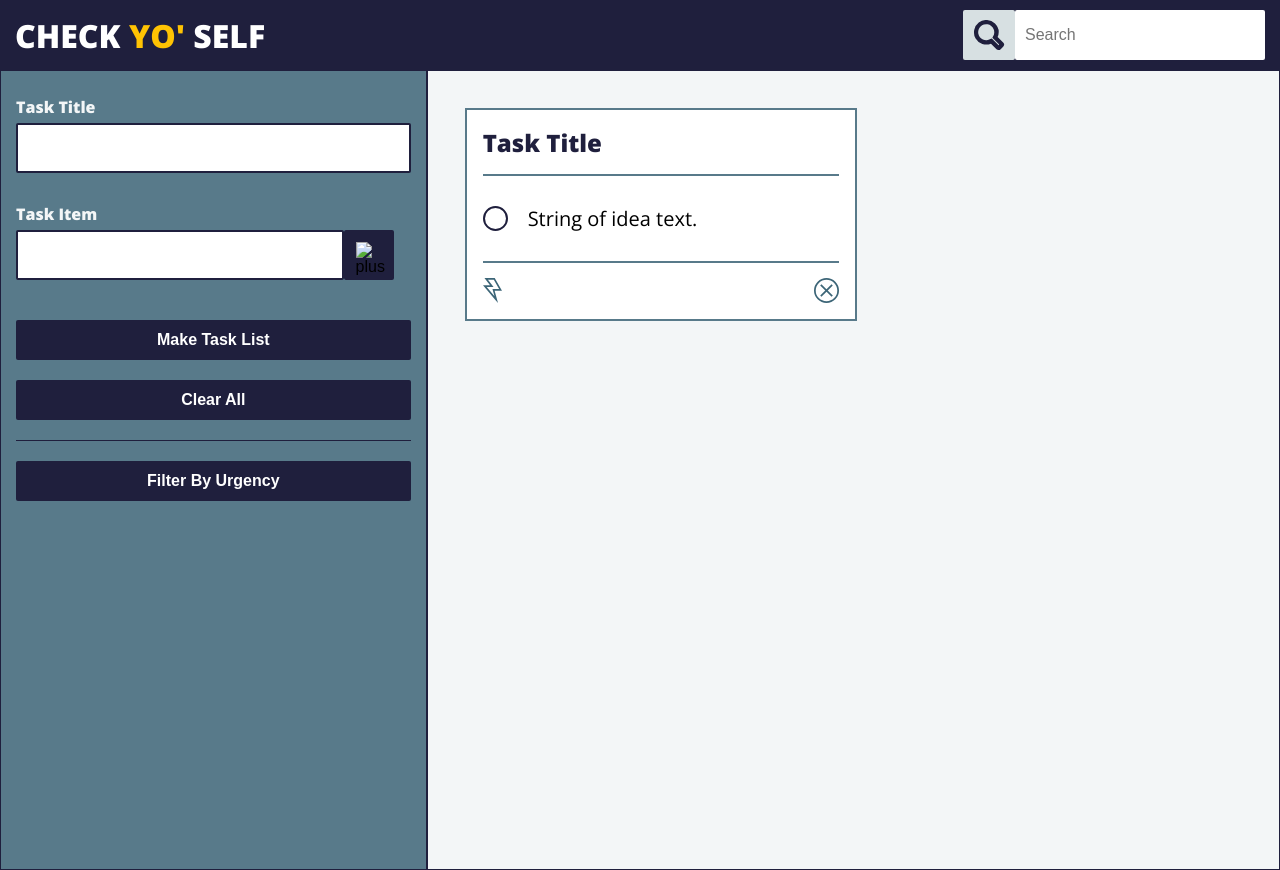
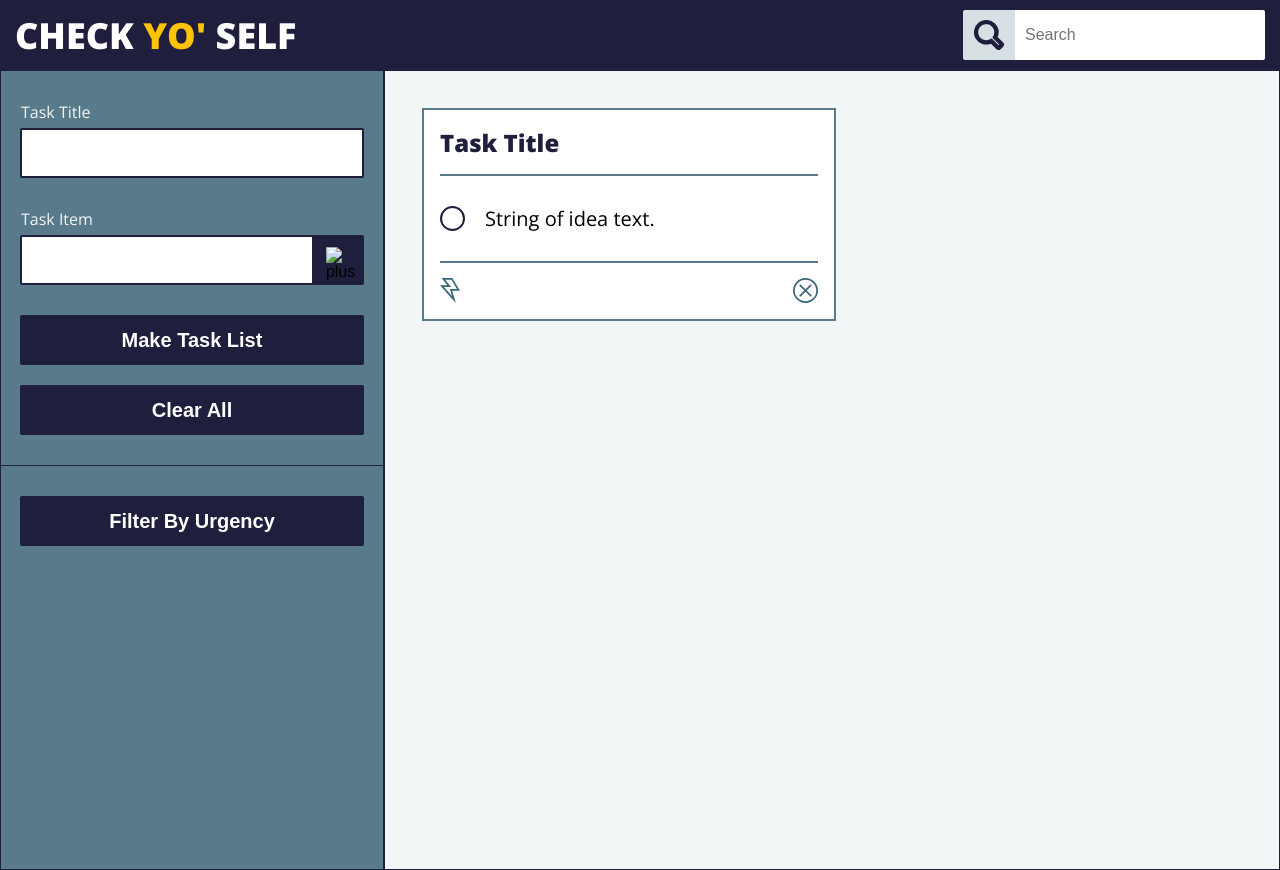
Before and after one commit to qfarenwald/check_yo_self, a plain HTML site: page index.html in a window 1280 px wide. Drawn offline with nearby package versions, Linux system fonts and the light colour scheme.

Commit message:
Add aside css tweaks for full width bottom border

```diff
--- a/style.css
+++ b/style.css
@@ -8,7 +8,7 @@
 body {
   display: grid;
   font-family: 'Open Sans', sans-serif;
-  grid-template-columns: repeat(3, 1fr);
+  grid-template-columns: 30% 35% 35%;
   grid-template-rows: 70px 100vh;
   grid-template-areas:
     "header header header"
@@ -41,6 +41,7 @@ header {
 
 .header__h1 {
   color: #FFFFFF;
+  font-size: 2.25em;
   justify-content: flex-start;
   margin: 0;
 }
@@ -56,10 +57,12 @@ header {
 .header__form--img {
   background-color: #d7e0e2;
   border: none;
+  border-radius: 2px 0px 0px 2px;
   width: 52px;
 }
 
 .header__form--input {
+  border-radius: 0px 2px 2px 0px;
   display: inline;
   border: none;
   width: 250px;
@@ -71,38 +74,47 @@ aside {
   background-color: #587A8A;
   border: 1px solid #1F1F3D;
   grid-area: aside;
-  padding: 15px;
+  /* padding: 15px; */
 }
 
 .aside__h3 {
   color: #F3F6F7;
-  margin: 10px 0px 5px 0px;
-  font-size: 1rem;
+  font-size: 1em;
+  font-weight: 400;
+  margin: 30px 0px 5px 20px;
 }
 
 .aside__form {
   border-bottom: 1px solid #1F1F3D;
+  display: flex;
+  flex-direction: column;
+  justify-content: center;
+  margin-bottom: 30px;
+  padding-bottom: 20px;
 }
 
 .aside__input--title {
-  margin-bottom: 20px;
-  width: 100%;
+  margin: auto;
+  width: 90%;
 }
 
 .aside__input--containter {
   display: flex;
-  width: 100%;
+  margin: auto;
+  width: 90%;
 }
 
 .aside__img {
   background-color: #1F1F3D;
+  border-radius: 0px 2px 2px 0px;
   width: 50px;
 }
 
 .aside__input--item {
+  border-radius: 2px 0px 0px 2px;
   display: inline;
   margin-bottom: 20px;
-  width: 83%;
+  width: 90%;
 }
 
 .aside__btn {
@@ -111,13 +123,13 @@ aside {
   background-color: #1F1F3D;
   color: #FFFFFF;
   display: block;
-  font-size: 1em;
+  font-size: 1.25em;
   font-weight: 800;
-  height: 40px;
-  margin: 20px 0px 20px 0px;
+  height: 50px;
+  margin: 10px auto 10px auto;
   outline: none;
   padding: 10px;
-  width: 100%;
+  width: 90%;
 }
 
 /* MAIN */
```
